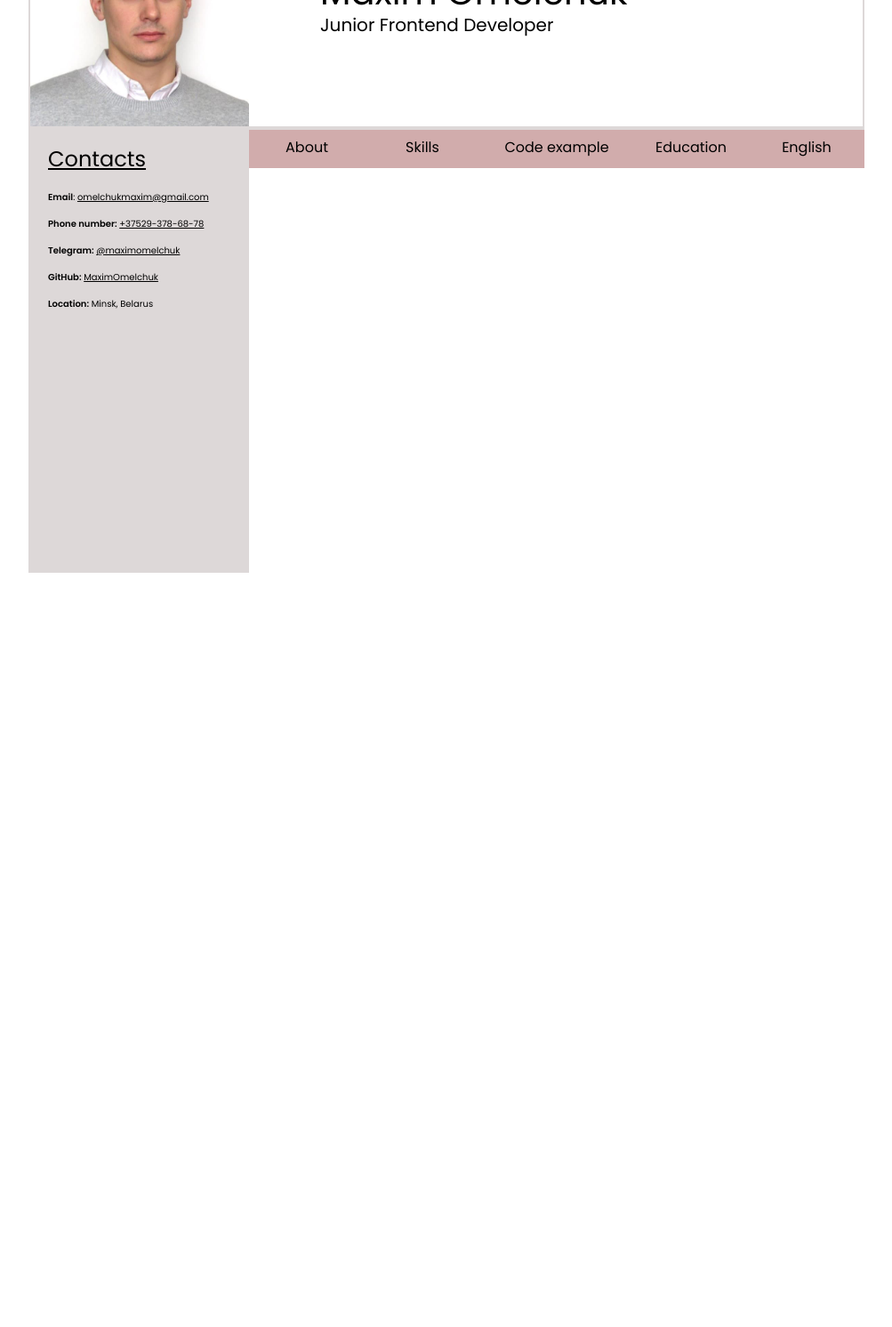
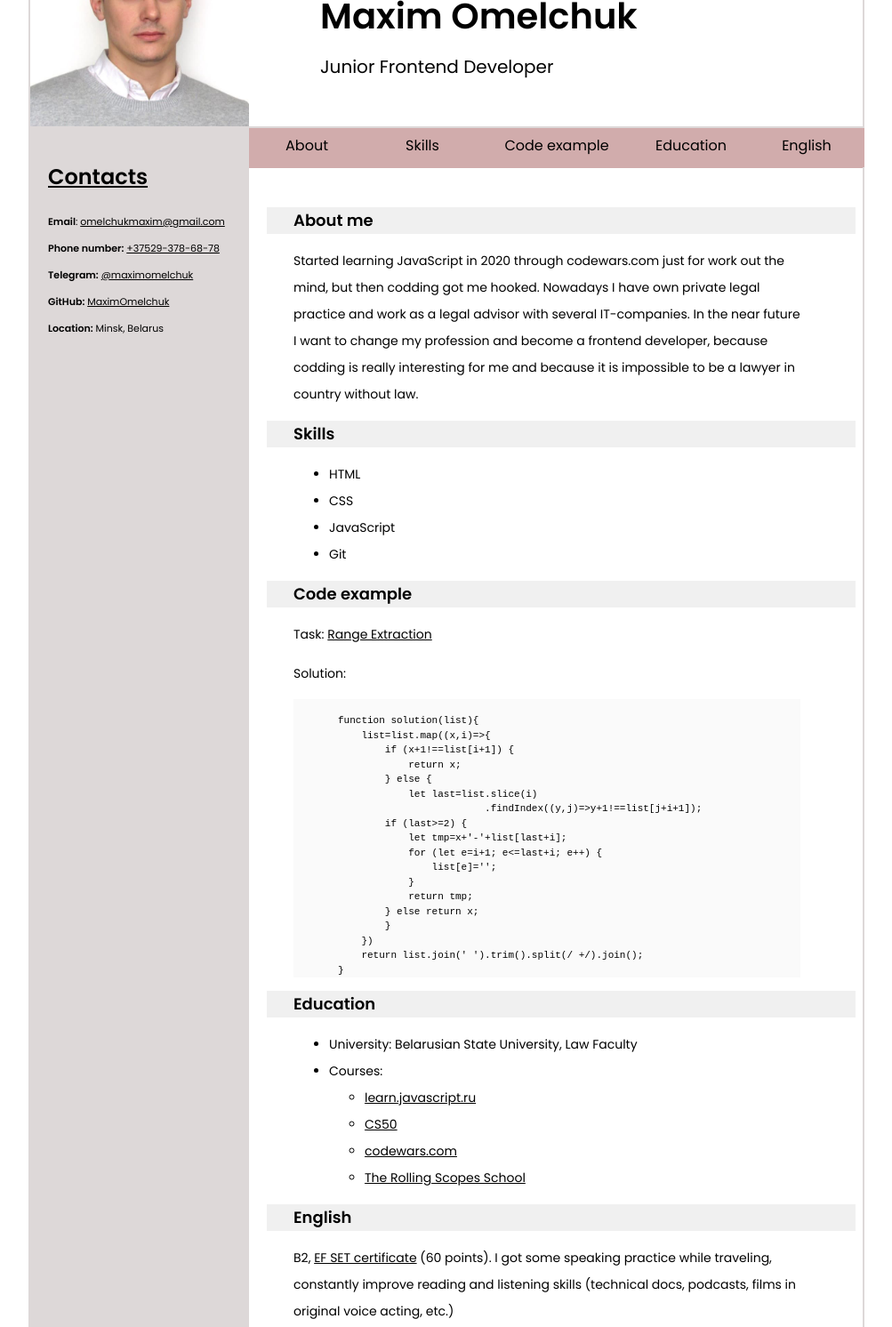
Before and after one commit to MaximOmelchuk/rsschool-cv, a plain HTML site: page index.html in a window 1280 px wide. Shown: the part 106-1598 px from the top of the page at 89% size, without its empty margins (138-1141 px from the left). Before the commit the page ends 800 px from the top, so only its background shows below. Drawn offline with Linux system fonts and the light colour scheme.

Commit message:
feat: add code, education, skills etc.

```diff
--- a/index.html
+++ b/index.html
@@ -15,14 +15,14 @@
     <header>
         <img src="photo.jpg" alt="My photo" title='Maxim Omelchuk'>
         <div class='title'>
-            Maxim Omelchuk<br>
-            <span style='font-size: 20px;'>Junior Frontend Developer</span>
+            <h1 style='font-size: 40px;'> Maxim Omelchuk </h1>
+            <h2 style='font-size: 20px; font-weight: 400;'>Junior Frontend Developer</h2>
         </div>
     </header>
     <main>
         <div class='contacts'>
-            <span style='font-size: 24px; text-decoration: underline;'>Contacts</span>
-            <ul style="list-style-type: none; padding-left: 0px; font-size: 10px; ">
+            <h2 style='font-size: 24px; text-decoration: underline;'>Contacts</h2>
+            <ul style="list-style-type: none; padding-left: 0px; font-size: 11px; ">
                 <li><b>Email</b>: <a style="color: black;" href="mailto:omelchukmaxim@gmail.com">omelchukmaxim@gmail.com</a></li>
                 <li><b>Phone number:</b> <a style="color: black;" href="tel:+375293786878">+37529-378-68-78</a></li>
                 <li><b>Telegram:</b> <a style="color: black;" href="tg://resolve?domain=maximomelchuk"> @maximomelchuk</a></li>
@@ -41,6 +41,70 @@
                     <a href="#english"><li>English</li></a>
                 </ul>
             </nav>
+            <div class="cvtext">
+                <h2> <a name='about'></a> About me</h2>
+                <p>Started learning JavaScript in 2020 through codewars.com
+                just for work out the mind, but then codding got me hooked.
+                Nowadays I have own private legal practice and work as a legal
+                advisor with several IT-companies. In the near future I want to change
+                my profession and become a frontend developer, because codding is really
+                interesting for me and because it is impossible to be a lawyer in country
+                without law.</p>
+
+                <h2> <a name='skills'></a> Skills</h2>
+                <ul>
+                    <li>HTML</li>
+                    <li>CSS</li>
+                    <li>JavaScript</li>
+                    <li>Git</li>
+                </ul>
+
+                <h2> <a name='code'></a> Code example</h2>
+                <p>Task: <a href="https://www.codewars.com/kata/51ba717bb08c1cd60f00002f/javascript">Range Extraction</a></p>
+                <p>Solution:
+                <pre>
+
+function solution(list){
+    list=list.map((x,i)=>{
+        if (x+1!==list[i+1]) {
+            return x;
+        } else {
+            let last=list.slice(i)
+                         .findIndex((y,j)=>y+1!==list[j+i+1]);
+        if (last>=2) {
+            let tmp=x+'-'+list[last+i];
+            for (let e=i+1; e<=last+i; e++) {
+                list[e]='';
+            }
+            return tmp;
+        } else return x;
+        }
+    })
+    return list.join(' ').trim().split(/ +/).join();
+}</pre></p>
+
+                <h2> <a name='education'></a>Education</h2>
+                <ul>
+                    <li>University: Belarusian State University, Law Faculty</li>
+                    <li> Courses:
+                        <ul>
+                            <li><a href="https://learn.javascript.ru/">learn.javascript.ru</a></li>
+                            <li><a href="https://www.youtube.com/channel/UCcabW7890RKJzL968QWEykA">CS50</a></li>
+                            <li><a href="https://www.codewars.com">codewars.com</a></li>
+                            <li><a href="https://rs.school/">The Rolling Scopes School</a></li>
+
+                        </ul>
+                    </li>
+                </ul>
+
+                <h2><a name="english"></a>English</h2>
+                <p>B2, <a href="https://www.efset.org/cert/RqXh45">EF SET certificate</a> (60 points).
+                    I got some speaking practice while traveling, constantly
+                    improve reading and listening skills (technical docs, podcasts,
+                    films in original voice acting, etc.)</p>
+
+
+            </div>
         </section>
     </main>
 
--- a/style.css
+++ b/style.css
@@ -20,7 +20,7 @@ header {
 }
 
 .title {
-    font-size: 40px;
+    font-size: 20px;
     width: 100%;
     padding: 80px 20px 20px 80px;
 }
@@ -37,7 +37,7 @@ main {
     box-sizing: border-box;
     width: 248px;
     border: 2px solid rgb(221, 216, 216);
-    height: 500px;
+    height: device-height;
     border-top: none;
     padding: 20px 20px;
     background: rgb(221, 216, 216);
@@ -50,7 +50,7 @@ main {
 
 nav {
     box-sizing: border-box;
-    border-top: 2px solid rgb(221, 216, 216);
+
     margin: 0px;
     padding: 0px;
     width: 692px;
@@ -85,3 +85,35 @@ nav li:hover {
 nav a {
     display: inline-block;
 }
+
+.cvtext {
+    box-sizing: border-box;
+    border: 2px solid rgb(221, 216, 216);
+    border-top: none;
+    border-left: none;
+    margin-top: 4px;
+    width: 692px;
+    padding: 30px 70px 30px 50px;
+    font-size: 14px;
+}
+
+.cvtext h2 {
+    font-size: 18px;
+    display: block;
+    background: rgb(240, 240, 240);
+    position: relative;
+    left: -30px;
+    width: 632px;
+    padding-left: 30px;
+}
+
+.cvtext pre {
+    font-size: 11px;
+    line-height: 1.5;
+    background: rgb(250, 250, 250);
+    padding-left: 50px;
+}
+
+.cvtext a {
+    color: black;
+}
```
